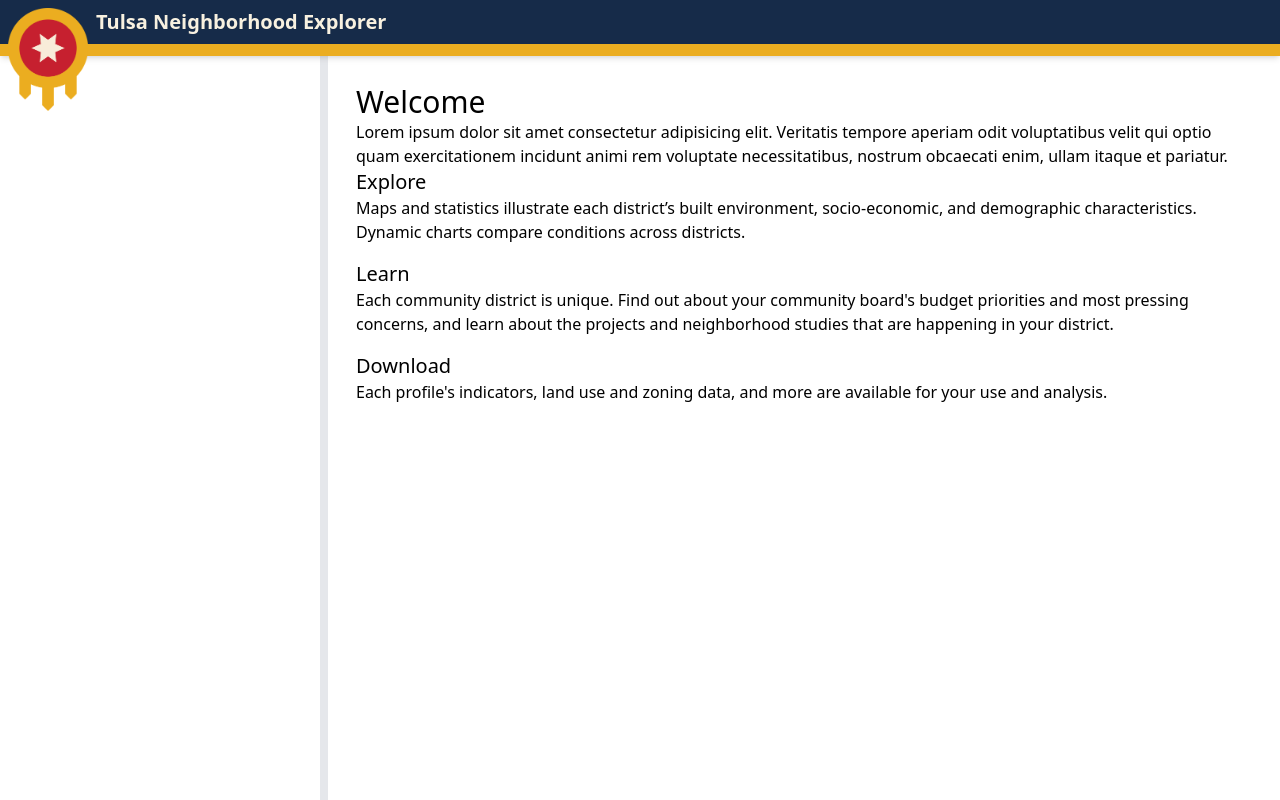
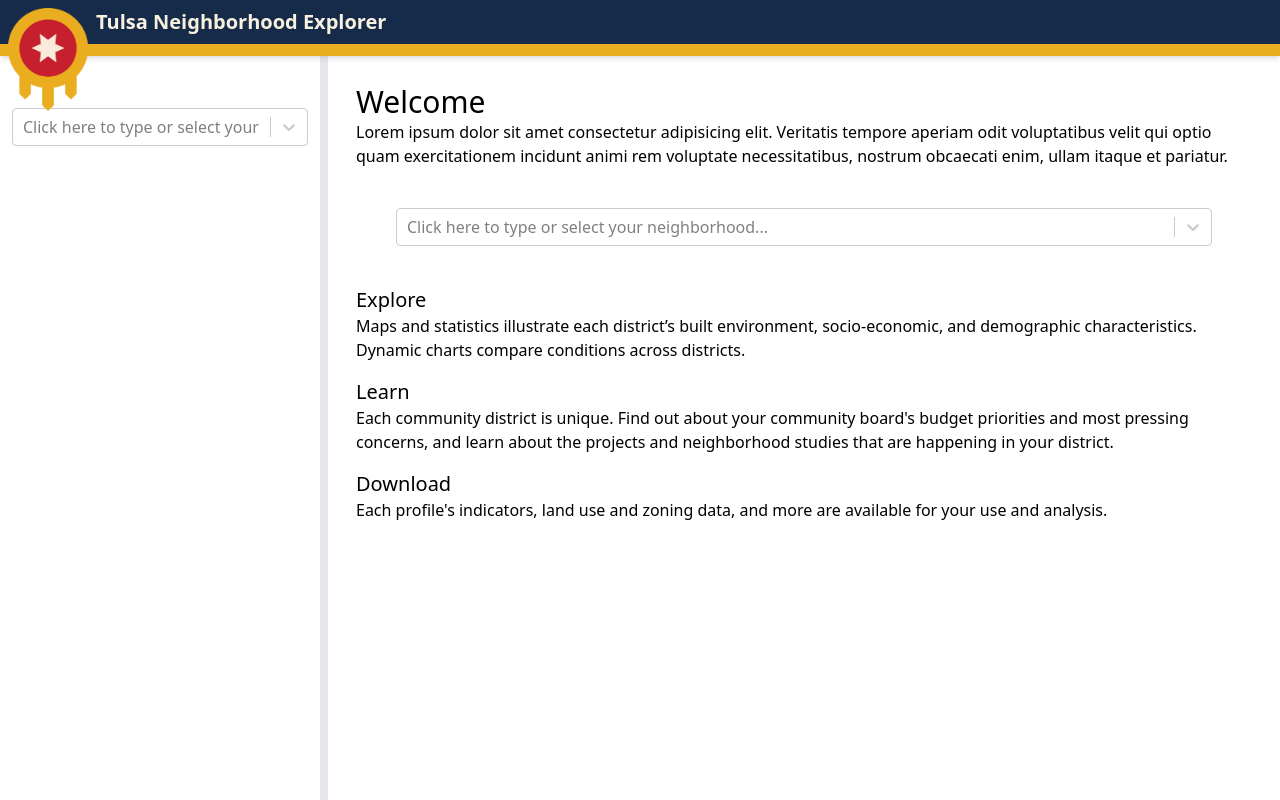
Before and after one commit to tulsa-policy-institute/tulsa-neighborhood-explorer, a React (Create React App) app in the folder client-v2/: page / in a window 1280 px wide. Built offline with nearby package versions, Linux system fonts and the light colour scheme; no server answers.

Commit message:
Client V2 updates

```diff
--- a/client-v2/package.json
+++ b/client-v2/package.json
@@ -16,6 +16,7 @@
     "react-dom": "^17.0.2",
     "react-router-dom": "^6.2.2",
     "react-scripts": "5.0.0",
+    "react-select": "^5.3.2",
     "web-vitals": "^2.1.3"
   },
   "scripts": {
--- /dev/null
+++ b/client-v2/src/features/SearchBar.js
@@ -0,0 +1,31 @@
+import React, { useState } from 'react';
+import Select from 'react-select';
+import { useNavigate } from "react-router-dom";
+
+function SearchBar({ list = [], className = '' }) {
+  const [selection, setSelection] = useState(null);
+  const navigate = useNavigate();
+  const options = list.map(i => {
+    return {
+      label: i.neighborhood,
+      value: i.slug,
+    }
+  });
+
+  const handleSelection = (selected) => {
+    navigate(`profiles/${selected.value}`);
+
+    setSelection(selected);
+  };
+
+  return <Select
+    className={className ? className : `m-10 max-w-full box-border`}
+    onChange={handleSelection}
+    options={options}
+    placeholder='Click here to type or select your neighborhood...'
+    isSearchable={true}
+    value={selection}
+  />
+}
+
+export default SearchBar;
--- a/client-v2/src/index.css
+++ b/client-v2/src/index.css
@@ -50,3 +50,8 @@ html, body, #root {
 .bb-line {
   stroke-width: 0.4rem;
 }
+
+#react-select-3-placeholder {
+  overflow: hidden;
+  white-space: nowrap;
+}
--- a/client-v2/src/routes/App.js
+++ b/client-v2/src/routes/App.js
@@ -5,6 +5,7 @@ import getNeighborhoodProfiles from '../util/getNeighborhoodProfiles';
 import MainMap from '../features/MainMap';
 import Index from './Index';
 import Profile from './Profile';
+import SearchBar from '../features/SearchBar';
 
 export const MapContext = createContext();
 
@@ -32,15 +33,15 @@ function App() {
               onLoad={didLoad}
             />
             <div className="absolute top-1 w-full md:top-10 md:p-1">
-              {/* <SearchBar
+              <SearchBar
                 className="m-2"
-                @list={{this.model.neighborhoods}}
-              /> */}
+                list={data.neighborhoods}
+              />
             </div>
           </div>
           <div className="basis-3/4 border-l-8 max-h-full overflow-scroll">
             <Routes>
-              <Route path="/" element={<Index />} />
+              <Route path="/" element={<Index neighborhoods={data.neighborhoods} />} />
               <Route path="/profiles/:slug" element={(mapInstance && data.neighborhoods) && <Profile data={data} />} />
             </Routes>
           </div>
--- a/client-v2/src/routes/Index.js
+++ b/client-v2/src/routes/Index.js
@@ -1,4 +1,6 @@
-function Index() {
+import SearchBar from "../features/SearchBar";
+
+function Index({ neighborhoods }) {
   return <div className="flex flex-col p-5 md:p-7">
     <div className="basis-full">
       <h2 className="text-3xl">
@@ -7,9 +9,9 @@ function Index() {
       <p>
         Lorem ipsum dolor sit amet consectetur adipisicing elit. Veritatis tempore aperiam odit voluptatibus velit qui optio quam exercitationem incidunt animi rem voluptate necessitatibus, nostrum obcaecati enim, ullam itaque et pariatur.
       </p>
-      {/* <SearchBar
-        @list={{this.model.neighborhoods}}
-      /> */}
+      <SearchBar
+        list={neighborhoods}
+      />
     </div>
     <div className="basis-full">
       <h1 className="text-xl">Explore</h1>
--- a/client-v2/src/routes/Profile.js
+++ b/client-v2/src/routes/Profile.js
@@ -44,7 +44,7 @@ function Profile({ data }) {
       <div className="px-5">
         <h1 className="text-lg md:py-2 md:text-6xl">{neighborhood.neighborhood}</h1>
         <p className="text-sm">
-          {neighborhood.normalizedTractIDs.join(', ')}
+          Census Tracts: {neighborhood.normalizedTractIDs.join(', ')}
         </p>
       </div>
       <div className="bg-gray-50">
@@ -59,6 +59,11 @@ function Profile({ data }) {
         </div>
       </div>
     </div>
+    <div className="p-5 md:p-7">
+      <p>
+        <b>The {neighborhood.neighborhood} Neighborhood Statistical Area</b> Lorem ipsum dolor sit amet consectetur adipisicing elit. Veritatis tempore aperiam odit voluptatibus velit qui optio quam exercitationem incidunt animi rem voluptate necessitatibus, nostrum obcaecati enim, ullam itaque et pariatur.
+      </p>
+    </div>
   </>
 }
 
```
Also changed, not shown: 1 other file (tests, documents, lock files or other folders).
